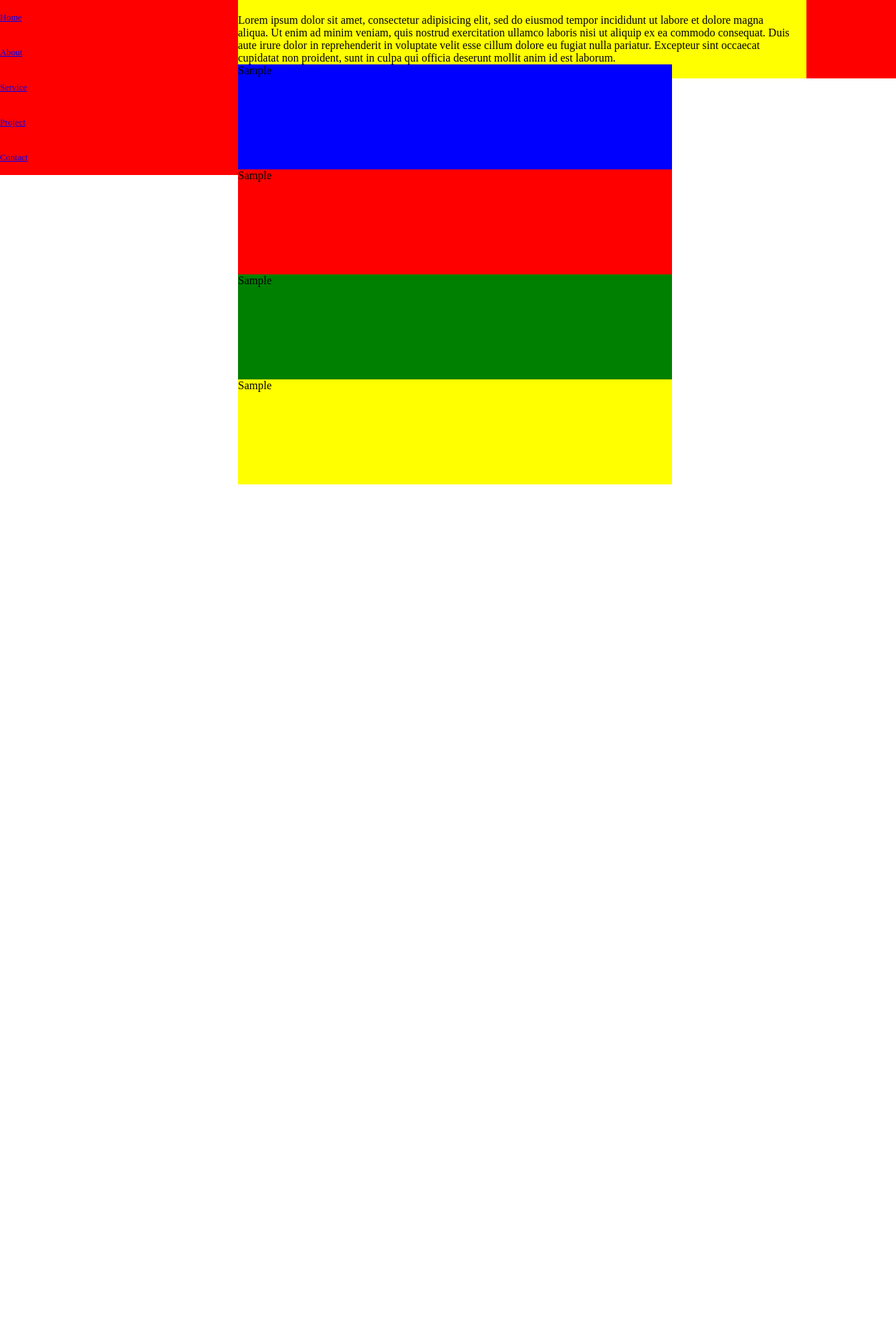
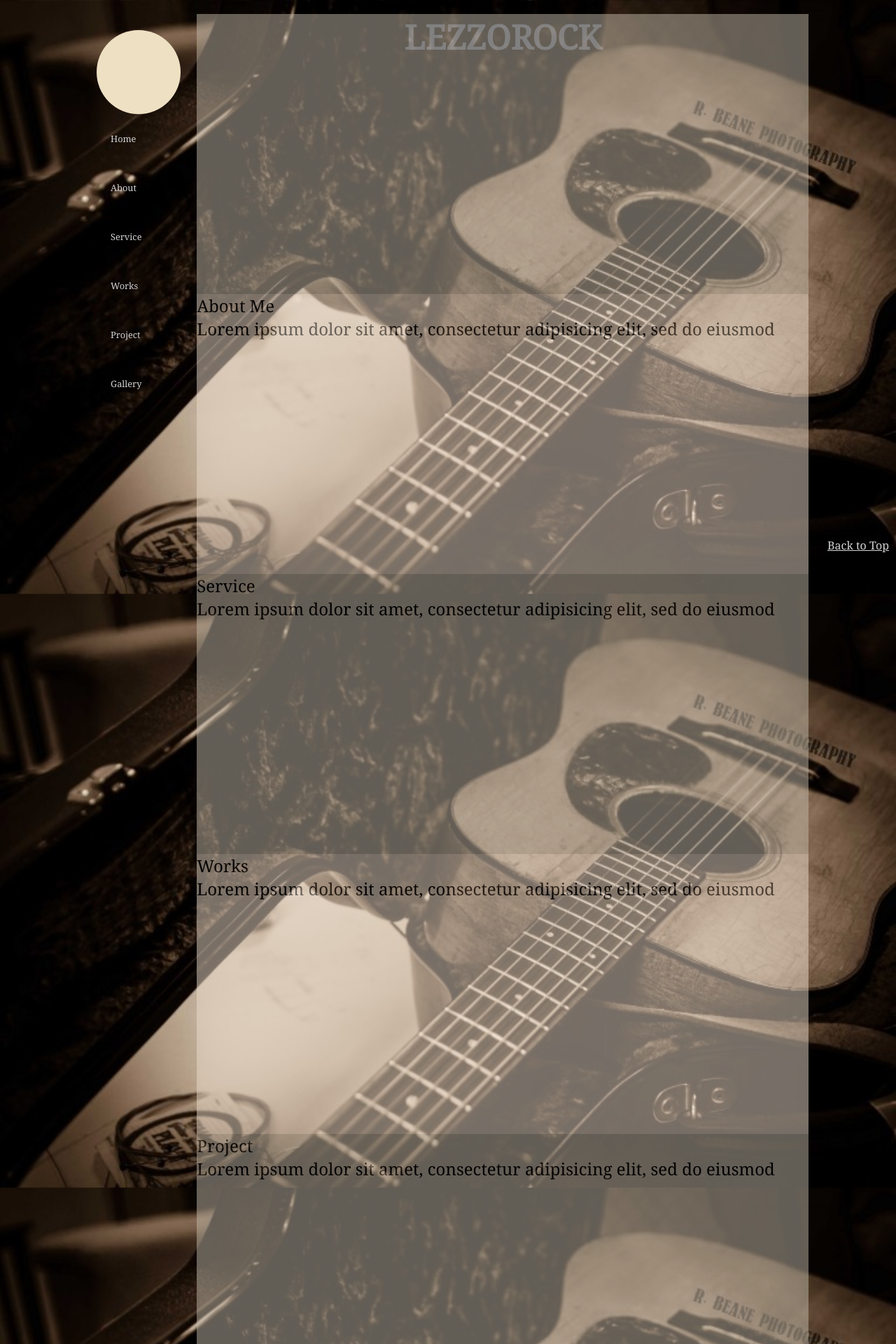
Before and after one commit to Kachenas/csp2, a PHP site: page / in a window 1280 px wide. Shown: the top 1920 px of the page at 70% size. Before the commit the page ends 692 px from the top, so only its background shows below. Run offline with PHP 8.4, Linux system fonts and the light colour scheme.

Commit message:
deploying the wireframe in heroku

```diff
--- a/mod02-13/css/style.css
+++ b/mod02-13/css/style.css
@@ -1,81 +1,259 @@
-/* CSS Reset*/
+/* CSS Reset */
+* {
+	margin: 0;
+	padding: 0;
+	box-sizing: border-box; /* To avoid overflow */
+	font-family: 'Noto Serif', serif;
 
-* {
-	margin:0;
-	padding:0;
-	box-sizing: border-box;
+}
+
+body {
+	background: url("../images/bg.jpg");
+	background-repeat: no-repeat;
+	background-size: cover;
+	background-attachment: fixed;
+	opacity: 1.5;
+}
+
+.wrapper {
+	width: 85%;
+	margin: 0 auto; /* To center the wrapper */
+
+}
+
+
+.grandparent {
+	background-color: skyblue;
+	width: inherit;  /*Refer to wrapper container's width*/
+	position: fixed;
+	bottom: 0;
+}
+
+.parent {
+	background-color: pink;
+	/*width: 100%;  Refer to grandparent container's width */
+	position: relative;
+}
+
+
+
+main.wrapper > p {
+	height: 1000px;
+	position: relative;
+	top: 70px;
 }
 
 /*
-*
-* To clear floats
-*
+ *
+ * Page 3 CSS Rules
+ *
+ */
+
+/*div {
+	width: 100px;
+	height: 100px;
+	border: 1px solid #000;
+	position: absolute;
+}*/
+
+.avatar1 {
+	width: 120px;
+	height: 120px;
+	background-color: #d639fe;
+	float: left;
+	margin-right: 15px;
+	border-radius: 50%;
+	background: url("../images/avat.jpg");
+}
+
+#home {
+	background-color: red;
+	top: 20px;
+	left: 20px;
+	height: 400px;
+}
+
+
+#about {
+	background-color: #EBDCCB;
+	top: 20px;
+	left: 20px;
+	height: 400px;
+}
+#service {
+	background-color: #C3BAAA;
+	top: 40px;
+	left: 40px;
+	height: 400px;
+
+}
+#work {
+	background-color: #EBDCCB;
+	top: 60px;
+	left: 60px;
+	height: 400px;
+
+}
+
+#project {
+	background-color: #C3BAAA;
+	top: 60px;
+	left: 60px;
+	height: 400px;
+
+}
+
+#gallery {
+	background-color: #EBDCCB;
+	top: 60px;
+	left: 60px;
+	height: 400px;
+
+}
+
+
+/*main.wrapper div {
+	padding: 0;
+	margin: 0;
+}*/
+
+.menu {
+	height: 100px;
+
+}
+
+.sidebar {
+	padding: 40px;
+	margin-top: 2.5px;
+	margin-left: 2px;
+	height: 530px;
+	width: 15%;
+	float: left; /* Possible value: right, none, left */
+	font-family: 'Dosis', sans-serif;
+	/*height: 100%;*/
+}
+
+.sidebar > ul > li {
+	font-size: 0.8em;
+	line-height: 70px;
+	list-style-type: none;
+
+
+}
+
+.sidebar > ul > li > a {
+	text-decoration: none;
+	padding: 10px 20px;
+	width: 100px;
+	margin-right: 20px;
+}
+
+/*
+ *
+ * Content
+ *
+ */
+
+.content {
+
+	width: 84%;
+	float: left;
+	padding: 20px;
+	font-family: 'Dosis', sans-serif;
+	font-size: 24px;
+	opacity: 0.5;
+}
+
+.center-content {
+	width: 100%;
+	background-color: #C3BAAA;
+	color: white;
+	font-family: 'Indie Flower', cursive;
+	height: 400px;
+	text-align: center;
+	/*transform: translate(-50%, -50%);
 */
+}
+
+/*
+ *
+ * Footer
+ *
+ */
+
+.footer {
+	/*height: 200px;*/
+	/*background-color: #d6e9fe;*/ /* Light Blue */
+	clear: both; /* Will offset floating effect */
+	/*border: 5px solid red;*/
+}
+
+.avatar {
+	width: 60px;
+	height: 60px;
+	background-color: #d639fe;
+	float: left;
+	margin-right: 25px;
+	border-radius: 50%;
+	background-image: url('http://lorempixel.com/60/60/');
+}
+
+
+
+/*
+ *
+ * Best-way to clear floats
+ *
+ */
 
 .clear:after {
-
 	content: "";
 	display: block;
 	clear: both;
 }
 
-main {
-	background-color: red;
+/*
+ *
+ * Columns
+ *
+ */
+
+.column {
+
+	height: 160px;
+	width: 98%;
+	margin: 20px 1.16%;
+	float: left;
+	padding: 15px;
+	/*overflow: hidden;*/
+	position: relative;
+}
+
+/*
+ *
+ * Managing text-overflow with multiline support
+ *
+ */
+
+.block-with-text {
+	overflow: hidden;
+	position: relative;
+	height: 100px;
+	padding-right: 30px;
+	color: white;
 
 }
 
-/*wrapper*/
-
-.wrapper {
-	background-color: yellow;
-	width: 80%;
-	margin: 0 auto;
-	padding: 20px;
-
+a:link {
+	color: lightgrey;
 }
 
-ul > li > a {
-	display: inline-block;
-	text-align: center;
-	font-size: 0.8em;
-	line-height: 50px;
+a:hover {
+	background-color: gray;
 }
 
-/*sidebar*/
-
-.sidebar {
-	background-color: red;
-	float:left;
-    width:340px
+div.back {
+	position: fixed;
+	right: 10px;
+	bottom: 10px;
 }
-
-/*content*/
-.content {
-	background-color: green;
-	float:left;
-    width:620px;
-}
-
-ul {
-	text-decoration: none;
-}
-
-.blue {
-	background-color: blue;
-	height: 150px;
-}
-
-.red {
-	background-color: red;
-	height: 150px;
-}
-
-.green {
-	background-color: green;
-	height: 150px;
-}
-
-.yellow {
-	background-color: yellow;
-	height: 150px;
-}
--- a/mod02-13/index.html
+++ b/mod02-13/index.html
@@ -1,61 +1,82 @@
 <!DOCTYPE html>
 <html lang="en">
 <head>
-
-	<!-- use of special character -->
 	<meta charset="utf-8">
-
-	<!-- This is a mobile application -->
-	<meta name="viewport" content="width=device-width", initial-scale="1.0", maximum-scale="1.0">
-
-	<!-- Use for Internet Exploer -->
+	<meta name="viewport" content="width=device-width, initial-scale=1.0, maximum-scale=1.0">
 	<meta http-equiv="X-UA-Compatible" content="IE=Edge">
 
-	<!-- For CSS -->
+	<title>LEZZOROCK</title>
+
+	<!-- Google Font -->
+	<link href="https://fonts.googleapis.com/css?family=Dosis|Noto+Serif" rel="stylesheet">
+
+	<!-- website name design -->
+	<link href="https://fonts.googleapis.com/css?family=Indie+Flower" rel="stylesheet">
+
 	<link rel="stylesheet" type="text/css" href="css/style.css">
 
-	<title>Wireframe</title>
 </head>
-
 <body>
 
-	<main>
-		<div class="sidebar">
-			<ul>
-				<li><a href="#">Home</a></li>
-				<li><a href="#">About</a></li>
-				<li><a href="#">Service</a></li>
-				<li><a href="#">Project</a></li>
-				<li><a href="#">Contact</a></li>
-		</ul>
-
-		</div> <!-- sidebar -->
-
-			<div class="wrapper">
-				<p>Lorem ipsum dolor sit amet, consectetur adipisicing elit, sed do eiusmod
-				tempor incididunt ut labore et dolore magna aliqua. Ut enim ad minim veniam,
-				quis nostrud exercitation ullamco laboris nisi ut aliquip ex ea commodo
-				consequat. Duis aute irure dolor in reprehenderit in voluptate velit esse
-				cillum dolore eu fugiat nulla pariatur. Excepteur sint occaecat cupidatat non
-				proident, sunt in culpa qui officia deserunt mollit anim id est laborum.</p>
-
-				<div class="content">
-					<div class="blue">Sample</div>
-					<div class="red">Sample</div>
-					<div class="green">Sample</div>
-					<div class="yellow">Sample</div>
-
-				</div> <!-- content -->
-			</div> <!-- wrapper -->
+	<main class="wrapper">
 
 
 
+		<div class="page clear">
+			<div class="sidebar">
+				<div class="avatar1"></div>
+				<ul>
+					<li><a href="#home">Home</a></li>
+					<li><a href="#about">About</a></li>
+					<li><a href="#service">Service</a></li>
+					<li><a href="#work">Works</a></li>
+					<li><a href="#project">Project</a></li>
+					<li><a href="#gallery">Gallery</a></li>
+				</ul>
+			</div>
 
-	</main>
+			<div class="content">
+
+
+					<div class="center-content">
+						<h1> LEZZOROCK </h1>
+					</div>
+
+					<div id="about">About Me
+						<p>Lorem ipsum dolor sit amet, consectetur adipisicing elit, sed do eiusmod</p>
+					</div>
+					<div id="service">Service
+						<p>Lorem ipsum dolor sit amet, consectetur adipisicing elit, sed do eiusmod</p>
+					</div>
+					<div id="work">Works
+					<p>Lorem ipsum dolor sit amet, consectetur adipisicing elit, sed do eiusmod</p></div>
+					<div id="project">Project
+					<p>Lorem ipsum dolor sit amet, consectetur adipisicing elit, sed do eiusmod</p></div>
+					<div id="gallery">Gallery
+					<p>Lorem ipsum dolor sit amet, consectetur adipisicing elit, sed do eiusmod</p></div>
 
 
 
+			</div> <!-- /.content -->
 
+			<!-- <div style="clear:both;"></div> -->
+
+		</div> <!-- /.page -->
+
+		<div class="footer clear">
+			<div class="column">
+				<div class="avatar"></div>
+				<h3 class="username">Chester Almonte</h3>
+				<p class="block-with-text">Hello there! This is just a sample type of website that uses simple website design.</p>
+			</div>
+
+		</div> <!-- footer -->
+
+	</main> <!-- /.wrapper -->
+
+	<div class="back">
+		<a href="#top">Back to Top</a>
+	</div>
 
 </body>
 </html>
```
Also changed, not shown: mod02-13/images/avat.jpg (added), mod02-13/images/bg.jpg (added), mod02-13/images/music.jpg (added).
